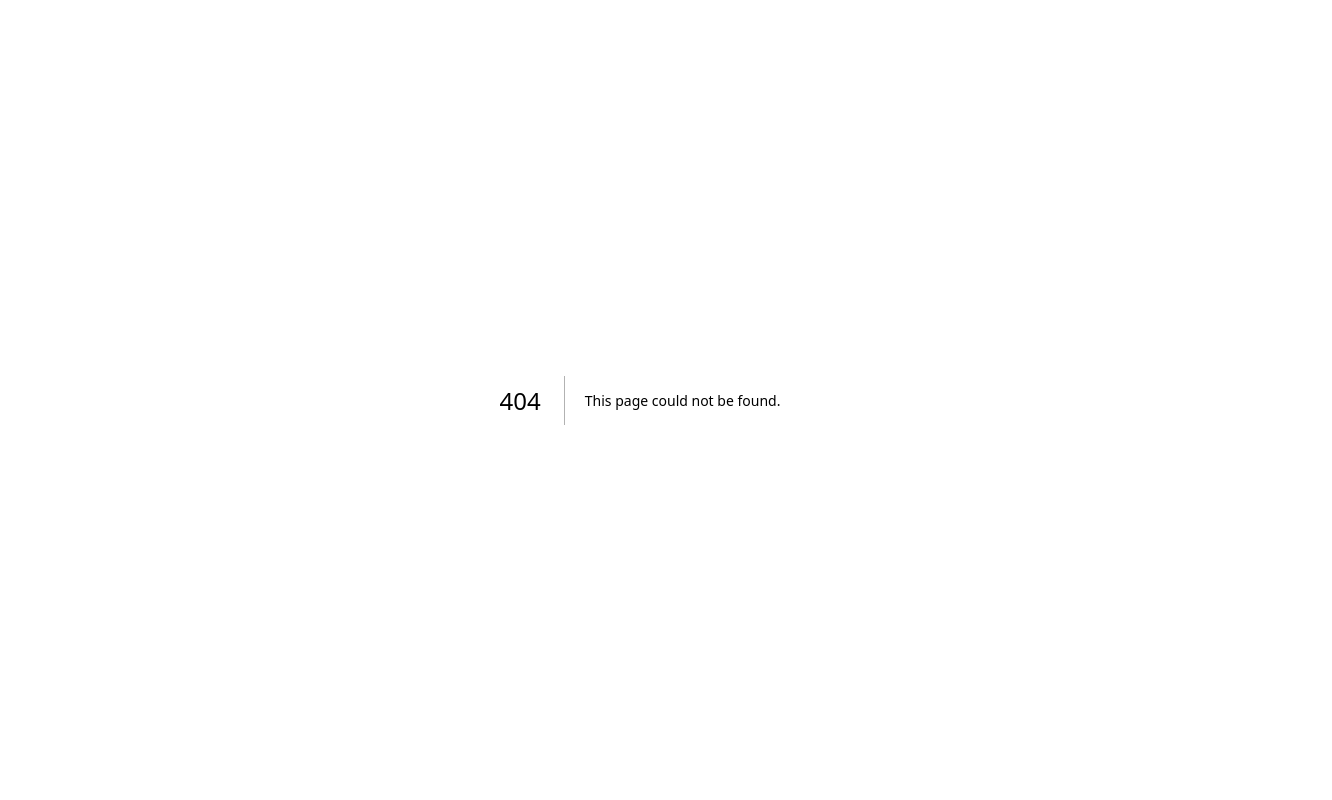
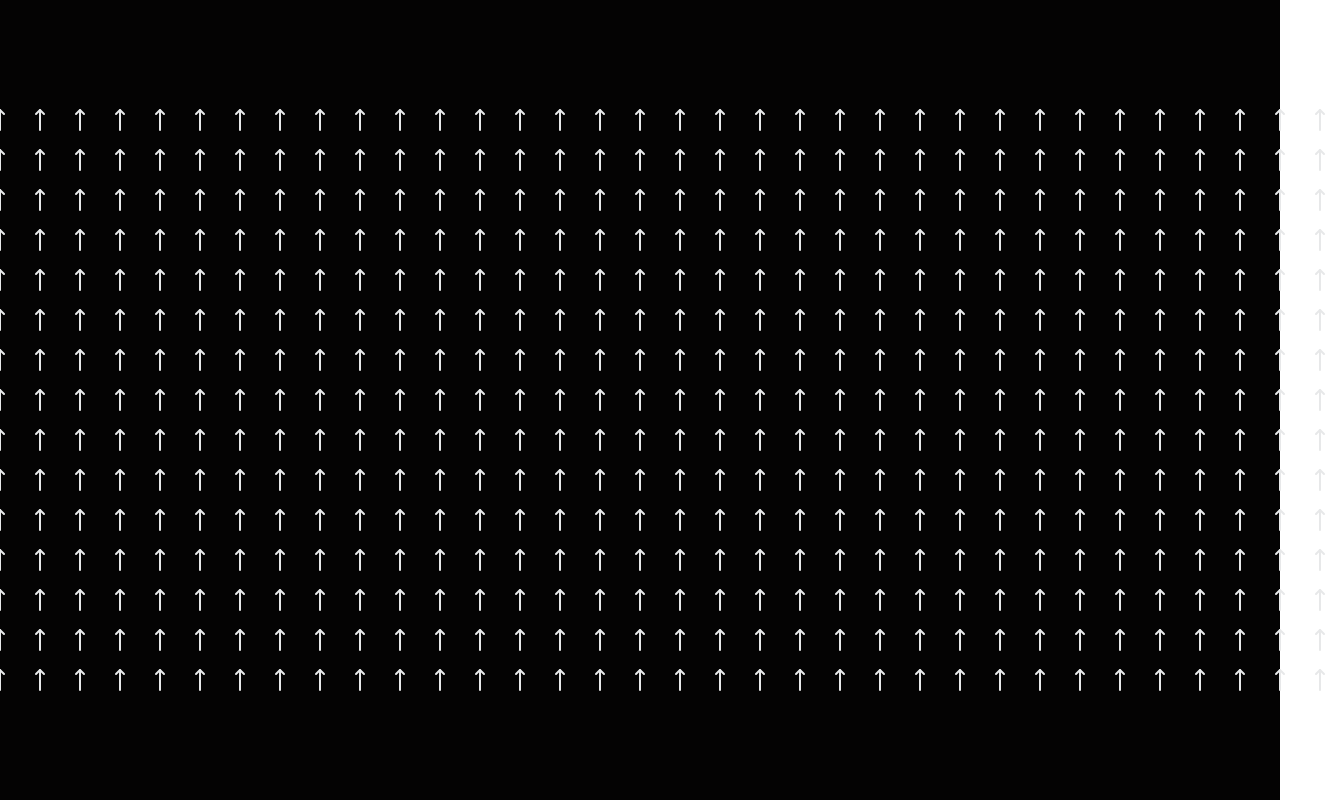
Before and after one commit to lalitm1004/lalit.is-a.dev, a Next.js app: page /projects/cursor in a window 1280 px wide. Before the commit this address had no page. Shown: the whole page, 1332 px wide, since content can reach past the window. Built offline with nearby package versions, Linux system fonts and the light colour scheme.

Commit message:
Make /cursor

```diff
--- a/app/page.tsx
+++ b/app/page.tsx
@@ -9,6 +9,7 @@ export default function Home() {
         </div>
         <div className={`flex justify-between items-center w-full text-ping-white px-4 pb-5`}>
           <Link href={"/projects/coin"} className={`hover:border-b-2 h-[20px]`}>coin</Link>
+          <Link href={"/projects/cursor"} className={`hover:border-b-2 h-[20px]`}>cursor</Link>
           <Link href={"/projects/mori"} className={`hover:border-b-2 h-[20px]`}>mori</Link>
         </div>
       </div>
--- /dev/null
+++ b/app/projects/cursor/page.tsx
@@ -0,0 +1,53 @@
+"use client";
+import { MoveUp } from "lucide-react";
+import { useEffect } from "react";
+
+export default function Cursor() {
+
+  const rowCount = 15;
+  const columnCount = 35;
+  const grid: Array<Array<null>> = Array(rowCount).fill(Array(columnCount).fill(null))
+  const boxDimensionPx = 40;
+
+  useEffect(() => {
+    const handleMouseMove = (event: MouseEvent) => {
+      const mouseX = event.clientX;
+      const mouseY = event.clientY;
+
+      for (let i = 0; i < rowCount; i++) {
+        for (let j = 0; j < columnCount; j++) {
+          const cell = document.getElementById(`cell-${i}-${j}`)!.children[0] as HTMLElement;
+
+          const cellRect = cell.getBoundingClientRect();
+          const cellCenterX = cellRect.left + cellRect.width / 2;
+          const cellCenterY = cellRect.top + cellRect.width / 2;
+
+          const angle = Math.atan2((mouseY - cellCenterY), (mouseX - cellCenterX)) * 180 / Math.PI;
+          cell.style.transform = `rotate(${90 + angle}deg)`;
+        }
+      }
+    }
+
+    window.addEventListener("mousemove", handleMouseMove);
+    return () => window.removeEventListener("mousemove", handleMouseMove);
+  }, []);
+
+  return (
+    <div className={`w-screen h-screen bg-tv-black flex justify-center items-center `}>
+      <div className={`parent-container flex flex-col gap-4 justify-center items-center`}>
+        {grid.map((rowValue, rowIndex) => (
+          <div key={rowIndex} className={`flex gap-4`}>
+            {rowValue.map((cellValue, cellIndex) => (
+              <div
+                key={cellIndex} id={`cell-${rowIndex}-${cellIndex}`}
+                className={`h-[${boxDimensionPx}px] w-[${boxDimensionPx}px]`}
+              >
+                <MoveUp color="#E7E8E9"/>
+              </div>
+            ))}
+          </div>
+        ))}
+      </div>
+    </div>
+  )
+}
```
